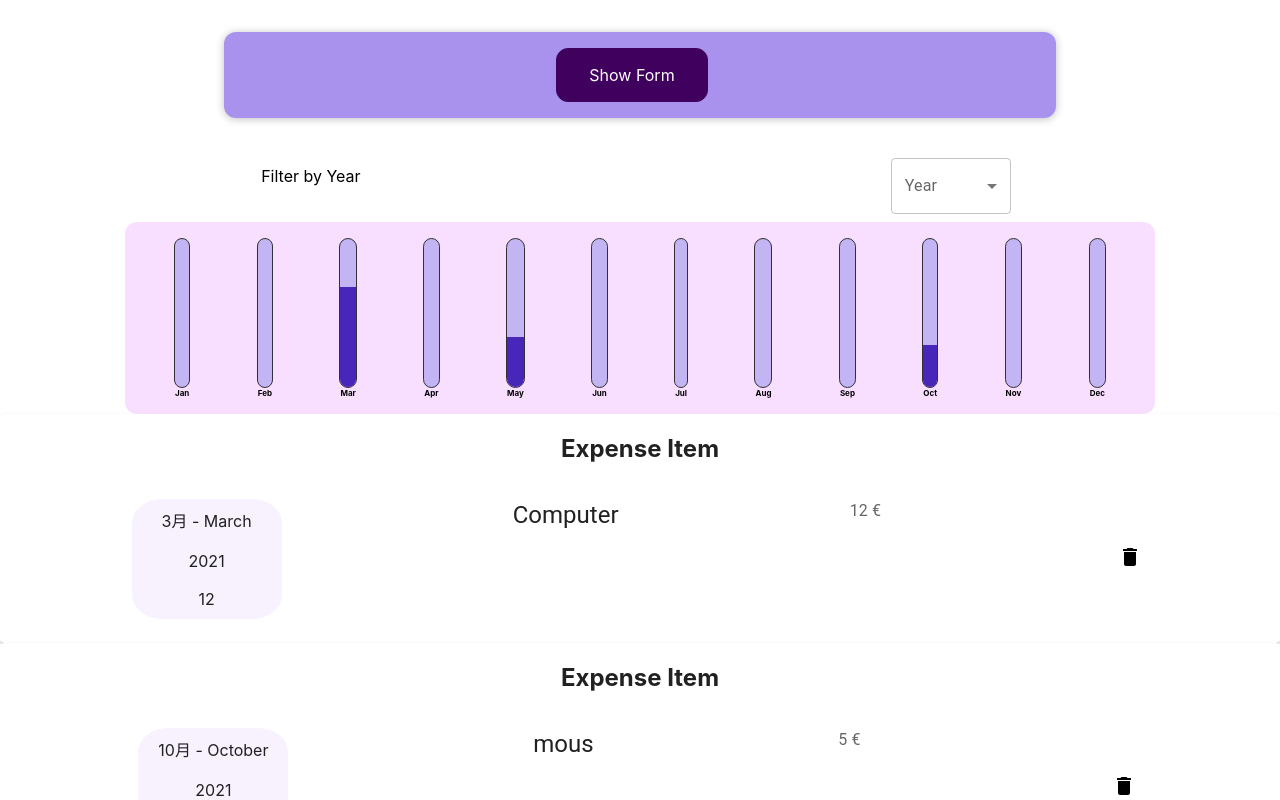
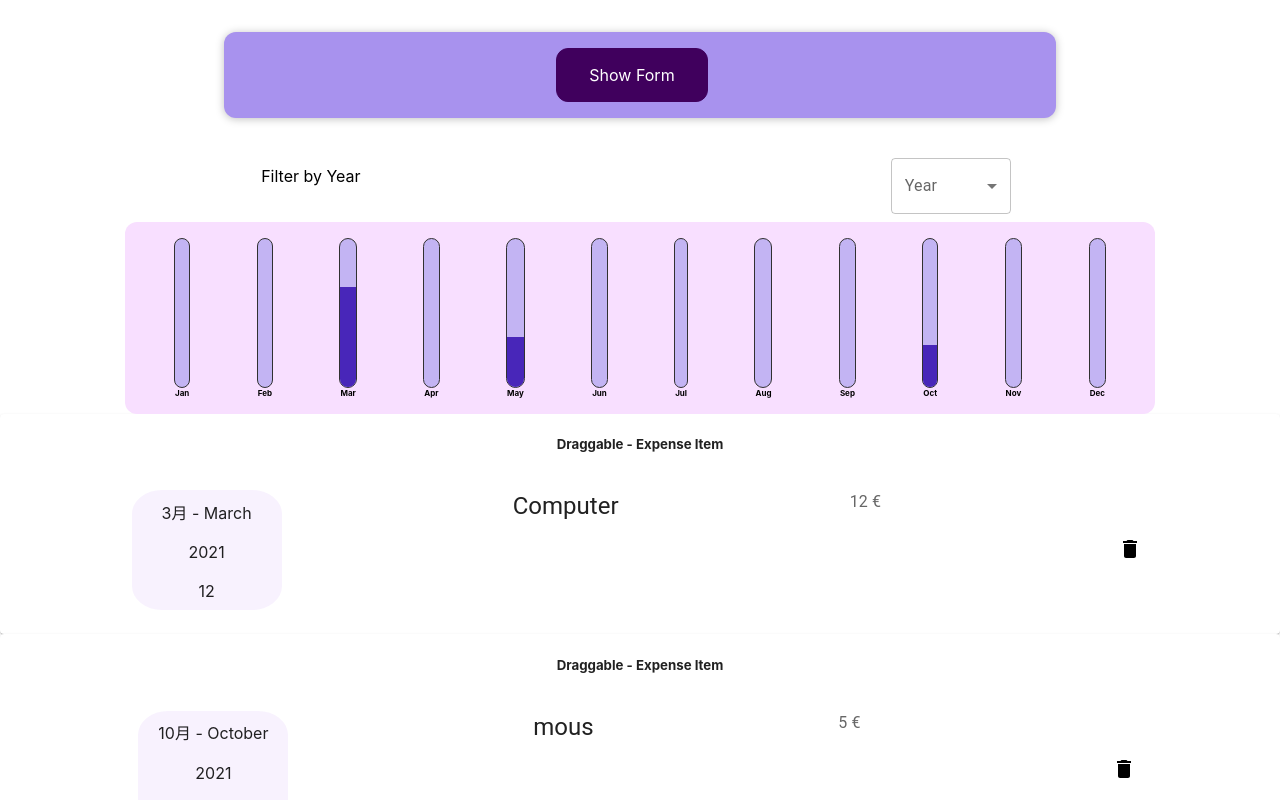
Before and after one commit to humberto1212/expenses, a React (Create React App) app: page / in a window 1280 px wide. Shown: the top 800 px of the page. Built offline with nearby package versions, Linux system fonts and the light colour scheme.

Commit message:
change header

```diff
--- a/src/components/expenses/ExpenseItem.js
+++ b/src/components/expenses/ExpenseItem.js
@@ -16,7 +16,7 @@ function ExpenseItem(props) {
 
         <div>
             <Card sx={{ minWidth: 275 }}>
-                <h2>Expense Item</h2>
+                <h5>Draggable - Expense Item</h5>
                 <CardContent className="card-content-flex">
                         <ExpenseDate onDate={props.onDate} />
                         <Typography variant="h5" component="div">
```
